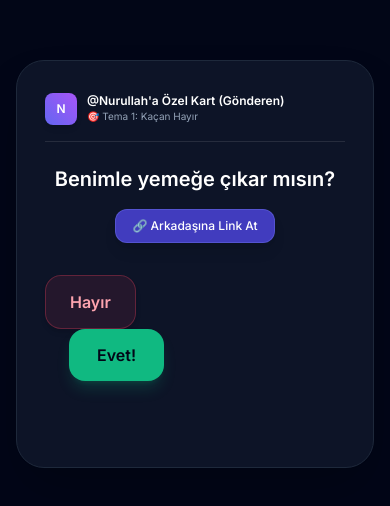
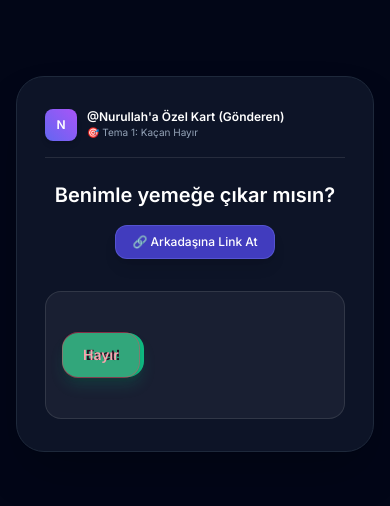
Before and after one commit to naksoy3/kacan-kart-app, a Next.js app in the folder kacan-kart-app/: page /inbox in a window 390 px wide. Shown: the part 158-664 px from the top of the page. Built offline with nearby package versions, Linux system fonts and the light colour scheme.

Commit message:
KacanKart: Hayir butonunun sinirlar icinde guvenle kalmasi ve kaybolmamasi saglandi

```diff
--- a/kacan-kart-app/components/KacanKart.tsx
+++ b/kacan-kart-app/components/KacanKart.tsx
@@ -197,10 +197,7 @@
   onBack,
   onAccept,
 }: KacanKartProps) {
-  // Referansı bütün ana karta veriyoruz ki sınırları kartın geneline göre hesaplasın
-  const cardRef = useRef<HTMLDivElement>(null);
-  const hayirRef = useRef<HTMLButtonElement>(null);
-
+  const playzoneRef = useRef<HTMLDivElement>(null);
   const [pos, setPos] = useState<{ x: number; y: number }>({ x: 0, y: 0 });
   const [kacisSayisi, setKacisSayisi] = useState(0);
   const [basarili, setBasarili] = useState(false);
@@ -298,33 +295,18 @@
   }, [onAccept]);
 
   const handleNoAction = useCallback(
-    (type: "click" | "hover", event?: React.MouseEvent<HTMLButtonElement>) => {
+    (type: "click" | "hover") => {
       if (theme === "escaping" || theme === "teleporting") {
-        const card = cardRef.current;
-        const btn = hayirRef.current;
-        if (!card || !btn) return;
+        const zone = playzoneRef.current;
+        if (!zone) return;
 
-        const cardRect = card.getBoundingClientRect();
-        const btnRect = btn.getBoundingClientRect();
+        const zoneRect = zone.getBoundingClientRect();
+        // Butonun güvenli sınırlar içinde kalması için piksel sınırları
+        const maxX = zoneRect.width - 110;
+        const maxY = zoneRect.height - 55;
 
-        const padding = 18;
-        const minX = padding;
-        const maxX = Math.max(padding, cardRect.width - btnRect.width - padding);
-        const minY = 90;
-        const maxY = Math.max(minY + 8, cardRect.height - btnRect.height - padding);
-
-        let yeniX = minX + Math.random() * (maxX - minX);
-        let yeniY = minY + Math.random() * (maxY - minY);
-
-        if (event) {
-          const pointerX = event.clientX - cardRect.left;
-          const pointerY = event.clientY - cardRect.top;
-          const aimAwayX = pointerX < cardRect.width / 2 ? 1 : -1;
-          const aimAwayY = pointerY < cardRect.height / 2 ? 1 : -1;
-
-          yeniX = Math.min(maxX, Math.max(minX, pointerX + aimAwayX * (btnRect.width + 40)));
-          yeniY = Math.min(maxY, Math.max(minY, pointerY + aimAwayY * (btnRect.height + 30)));
-        }
+        const yeniX = Math.floor(Math.random() * Math.max(50, maxX - 20)) + 10;
+        const yeniY = Math.floor(Math.random() * Math.max(30, maxY - 15)) + 5;
 
         setPos({ x: yeniX, y: yeniY });
         setKacisSayisi((n) => n + 1);
@@ -362,16 +344,16 @@
       ? 1 + shatterStage * 0.08
       : 1;
 
-  // Hayır butonu her kaçışta %5 küçülecek
+  // Hayır butonu her kaçışta %5 küçülecek ama asla kaybolmayacak (minimum 0.35)
   const hayirOlcek =
     theme === "escaping" || theme === "teleporting"
-      ? Math.max(0.15, 1 - kacisSayisi * 0.05)
+      ? Math.max(0.35, 1 - kacisSayisi * 0.05)
       : theme === "persuasive" || theme === "magnet"
-      ? Math.max(0.35, 1 - kacisSayisi * 0.05)
+      ? Math.max(0.40, 1 - kacisSayisi * 0.05)
       : theme === "shrinking"
-      ? Math.max(0.15, 1 - kacisSayisi * 0.03)
+      ? Math.max(0.35, 1 - kacisSayisi * 0.04)
       : theme === "shattering"
-      ? Math.max(0.08, 1 - shatterStage * 0.065)
+      ? Math.max(0.25, 1 - shatterStage * 0.06)
       : 1;
 
   const gosterilenHayirMetni = useMemo(() => {
@@ -437,11 +419,7 @@
         )}
       </AnimatePresence>
 
-      {/* Ana Kart - Tüm sınır referansı burasıdır */}
-      <div
-        ref={cardRef}
-        className="relative z-10 w-full max-w-md rounded-[28px] bg-slate-900/90 border border-slate-800 backdrop-blur-xl shadow-2xl px-7 py-8 sm:px-10 sm:py-10 text-slate-100 overflow-hidden"
-      >
+      <div className="relative z-10 w-full max-w-md rounded-[28px] bg-slate-900/90 border border-slate-800 backdrop-blur-xl shadow-2xl px-7 py-8 sm:px-10 sm:py-10 text-slate-100 overflow-hidden">
         <div className="flex items-center justify-between pb-4 mb-6 border-b border-white/10">
           <div className="flex items-center gap-2.5">
             <div className="w-8 h-8 rounded-lg bg-gradient-to-tr from-indigo-500 to-purple-500 flex items-center justify-center font-bold text-white text-xs shadow-md">
@@ -593,14 +571,15 @@
                 </button>
               </div>
 
-              {/* Buton Alanı */}
+              {/* Güvenli ve Garantili Kaçış Alanı (Asla taşma yapmaz, butonu gizlemez) */}
               <div
-                className={`relative mt-8 min-h-[160px] flex items-center justify-between px-6 ${
-                  evetOlcek > 1.8 ? "flex-col" : isSwapped ? "flex-row-reverse" : "flex-row"
+                ref={playzoneRef}
+                className={`relative mt-8 h-32 w-full flex items-center justify-between px-4 overflow-hidden rounded-2xl bg-white/5 border border-white/10 ${
+                  evetOlcek > 1.8 ? "flex-col h-44" : isSwapped ? "flex-row-reverse" : "flex-row"
                 }`}
               >
                 {theme === "reverse_psychology" ? (
-                  <div className="grid grid-cols-2 gap-2 w-full max-h-48 overflow-y-auto pr-1">
+                  <div className="grid grid-cols-2 gap-2 w-full max-h-32 overflow-y-auto pr-1">
                     {RENKLI_EVET_BUTONLARI.map((btn, idx) => (
                       <motion.button
                         key={idx}
@@ -608,7 +587,7 @@
                         onClick={patlat}
                         whileHover={{ scale: 1.05 }}
                         whileTap={{ scale: 0.95 }}
-                        className={`rounded-xl px-4 py-2.5 font-bold text-xs text-white shadow-md cursor-pointer ${btn.renk}`}
+                        className={`rounded-xl px-3 py-2 font-bold text-xs text-white shadow-md cursor-pointer ${btn.renk}`}
                       >
                         {btn.metin}
                       </motion.button>
@@ -621,7 +600,7 @@
                       onClick={patlat}
                       animate={{
                         scale: evetOlcek,
-                        x: theme === "magnet" && isMagnetActive ? 115 : 0,
+                        x: theme === "magnet" && isMagnetActive ? 95 : 0,
                         zIndex: theme === "magnet" && isMagnetActive ? 30 : 10
                       }}
                       transition={{
@@ -629,69 +608,44 @@
                         stiffness: 400,
                         damping: 18,
                       }}
-                      className="rounded-2xl bg-emerald-500 hover:bg-emerald-400 px-7 py-3.5 font-bold text-base text-slate-950 shadow-lg shadow-emerald-500/20 cursor-pointer"
+                      className="rounded-2xl bg-emerald-500 hover:bg-emerald-400 px-6 py-3 font-bold text-sm sm:text-base text-slate-950 shadow-lg shadow-emerald-500/20 cursor-pointer z-10"
                     >
                       {evetMetni}
                     </motion.button>
 
-                    {/* Kaçan Hayır Butonu (absolute ile kartın içinde rastgele konumlanır) */}
-                    {hayirOlcek > 0.08 && (
+                    {/* Hayır Butonu: Sınırlar içinde güvenle kaçar, küçülür ama asla kaybolmaz */}
+                    {hayirOlcek > 0.1 && (
                       <motion.button
-                        ref={hayirRef}
                         type="button"
-                        onMouseEnter={(event) => handleNoAction("hover", event)}
-                        onMouseMove={(event) => handleNoAction("hover", event)}
+                        onMouseEnter={() => handleNoAction("hover")}
+                        onMouseMove={() => handleNoAction("hover")}
                         onClick={() => handleNoAction("click")}
                         style={{
                           position: theme === "escaping" || theme === "teleporting" ? "absolute" : "relative",
-                          left: theme === "escaping" || theme === "teleporting" ? `${pos.x}px` : undefined,
-                          top: theme === "escaping" || theme === "teleporting" ? `${pos.y}px` : undefined,
-                          clipPath:
-                            theme === "shattering" && shatterStage > 0
-                              ? "polygon(0% 0%, 100% 5%, 95% 100%, 5% 95%, 50% 40%)"
-                              : "none",
                         }}
-                        className={`rounded-2xl px-6 py-3.5 font-semibold text-base whitespace-nowrap shadow-md cursor-pointer transition-colors ${
-                          theme === "shattering"
-                            ? shatterStage > 0
-                              ? "bg-rose-900/40 text-rose-200 border-2 border-dashed border-rose-400/80 shadow-[0_0_15px_rgba(244,63,94,0.4)] backdrop-blur-sm"
-                              : "bg-rose-500/10 hover:bg-rose-500/20 border border-rose-500/30 text-rose-300"
-                            : "bg-rose-500/10 hover:bg-rose-500/20 border border-rose-500/30 text-rose-300"
+                        className={`rounded-2xl px-5 py-3 font-semibold text-sm sm:text-base whitespace-nowrap shadow-md cursor-pointer transition-colors z-20 ${
+                          theme === "shattering" && shatterStage > 0
+                            ? "bg-rose-900/40 text-rose-200 border-2 border-dashed border-rose-400/80 shadow-[0_0_15px_rgba(244,63,94,0.4)] backdrop-blur-sm"
+                            : "bg-rose-500/15 hover:bg-rose-500/25 border border-rose-500/40 text-rose-300"
                         }`}
                         animate={{
                           scale: hayirOlcek,
                           x:
-                            theme === "shattering" && shatterStage > 0
-                              ? (shatterStage % 2 === 0 ? 2 : -2)
+                            theme === "escaping" || theme === "teleporting"
+                              ? pos.x
                               : 0,
-                          y: 0,
-                          rotate:
-                            theme === "shattering"
-                              ? shatterStage * 6 - (shatterStage % 2) * 12
+                          y:
+                            theme === "escaping" || theme === "teleporting"
+                              ? pos.y
                               : 0,
                         }}
                         transition={{
                           type: "spring",
-                          stiffness: 350,
+                          stiffness: 450,
                           damping: 15,
                         }}
                       >
-                        {theme === "shattering" && shatterStage > 0 && (
-                          <div className="absolute inset-0 pointer-events-none overflow-hidden rounded-2xl opacity-80">
-                            <div className="absolute top-0 left-1/3 w-0.5 h-full bg-white/60 rotate-12" />
-                            <div className="absolute top-1/4 left-0 w-full h-0.5 bg-white/50 -rotate-6" />
-                            {shatterStage > 4 && (
-                              <>
-                                <div className="absolute top-0 right-1/4 w-0.5 h-full bg-cyan-200/70 -rotate-45" />
-                                <div className="absolute bottom-0 left-1/4 w-full h-0.5 bg-cyan-200/60 rotate-12" />
-                              </>
-                            )}
-                            {shatterStage > 8 && (
-                              <div className="absolute inset-0 bg-radial from-transparent via-rose-500/20 to-rose-900/50" />
-                            )}
-                          </div>
-                        )}
-                        <span className="relative z-10">{gosterilenHayirMetni}</span>
+                        <span>{gosterilenHayirMetni}</span>
                       </motion.button>
                     )}
                   </>
```
